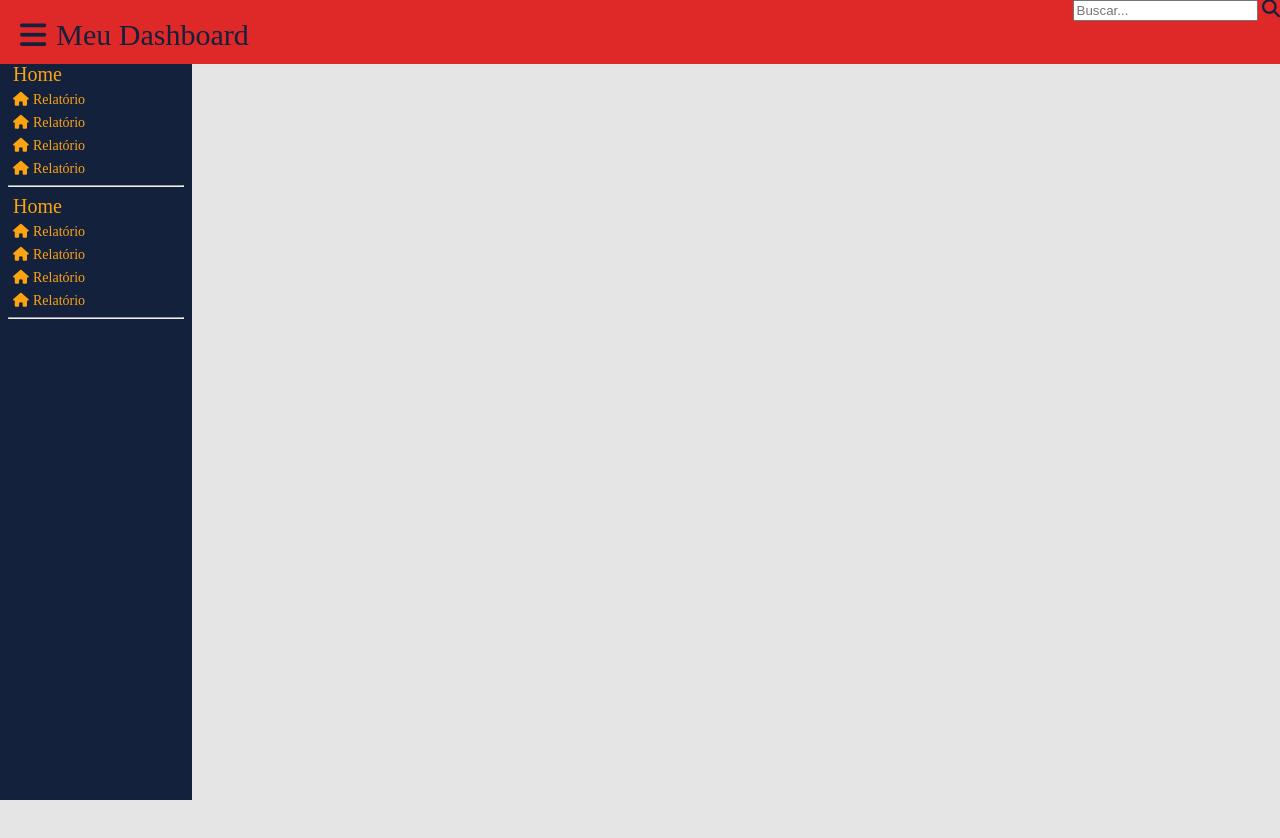
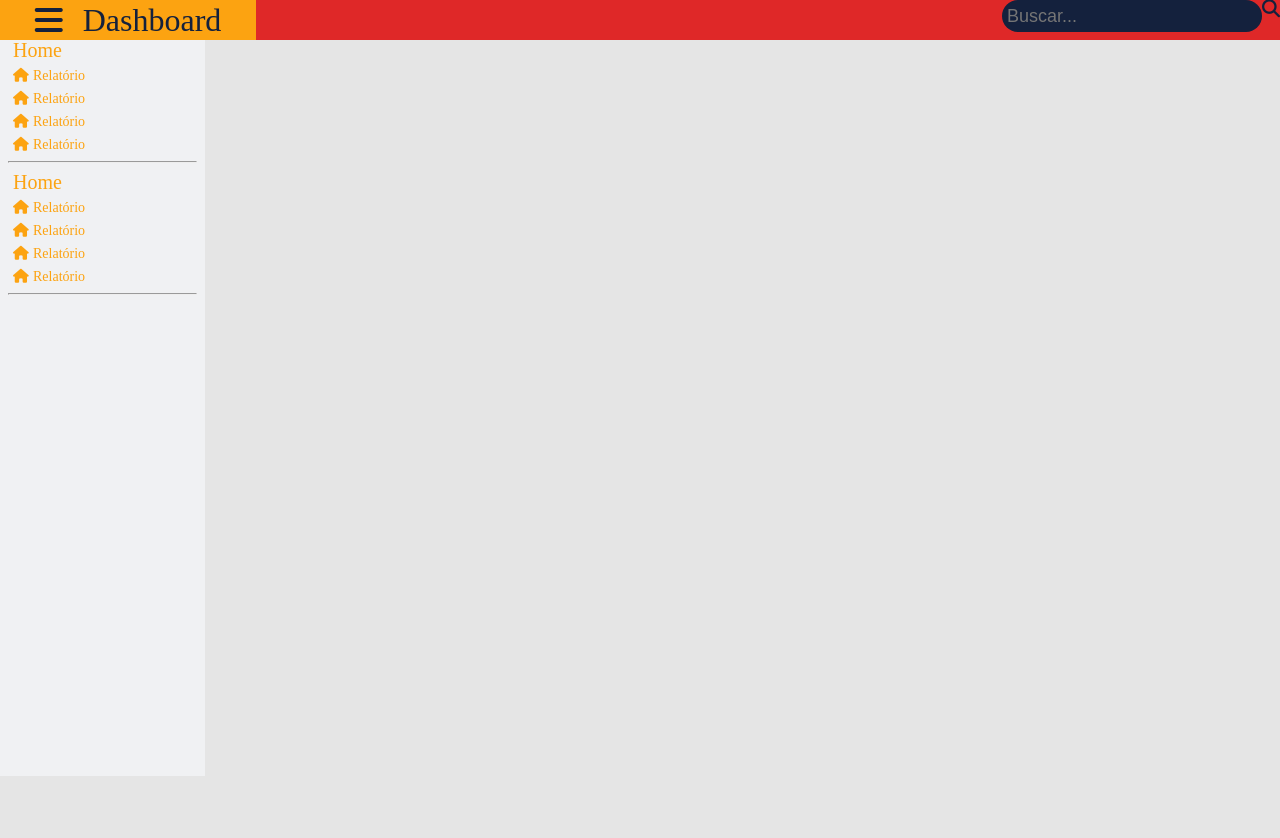
Before and after one commit to JeffersonFQ/CODAR.ME, a plain HTML site: page Imput/dashboard.html in a window 1280 px wide. Drawn offline with Linux system fonts and the light colour scheme.

Commit message:
Menu-header

```diff
--- a/Imput/dashboard.html
+++ b/Imput/dashboard.html
@@ -18,7 +18,7 @@
         <header class="main-header">
             <div class="menu-header">
                 <i class="fa-solid fa-bars"></i>
-                <h3>Meu Dashboard </h3>
+                <p>Dashboard</p>
             </div>
             <div class="config-header">
                 <div class="seachr-header">
--- a/Imput/style.css
+++ b/Imput/style.css
@@ -11,30 +11,32 @@ body {
     color: #14213D;
     font-size: large;
     height: 100%;
-    min-width: 700px;
+    /* min-width: 700px; */
 }
 
 /* Fim Body-------------------------------------------------------------------------------------------------------------------------------------*/
 /* Inicio Header--------------------------------------------------------------------------------------------------------------------------------*/
 
+.main-header{
+    background-color: #df2828;
+    height: 5%;
+    display: flex;
+    justify-content: space-between;
+}
+
 .menu-header {
+    background-color: #FCA311;
     color: #14213D;
     display: flex;
-    justify-content: space-between;
-    padding: 20px;
-    font-size: 30px;
+    justify-content: center;
+    align-items: center;
+    padding: 1vw;
+    font-size: 2.5vw;
+    width: 20%;
 }
 
-.menu-header h3 {
-    padding-left: 10px;
-    padding-right: 50px;
-}
-
-.main-header{
-    background-color: #df2828;
-    height: 8%;
-    display: flex;
-    justify-content: space-between;
+.menu-header p {
+    padding-left: 20px;
 }
 
 .search-header {
@@ -43,6 +45,17 @@ body {
     border-radius:15px;
     width:300px;
 }
+
+#txtBusca{
+    float:left;
+    background-color:#14213D;
+    padding-left:5px;
+    font-size:18px;
+    border:none;
+    border-radius: 20px;
+    height:32px;
+    width:260px;
+  }
 
 /* Fim Header-----------------------------------------------------------------------------------------------------------------------------------*/
 /* Inicio Section-------------------------------------------------------------------------------------------------------------------------------*/
@@ -55,8 +68,8 @@ body {
 
 .sidebar{
     padding: 0 8px;
-    width: 15%;
-    background-color: #14213D;
+    width: 16%;
+    background-color: #f0f1f3;
     color: #FCA311;
     height: 92%;
 }
@@ -95,7 +108,7 @@ body {
 }
 
 .content{
-    width: 85%;
+    width: 84%;
     height: 100%;
     padding: 10px;
 
```
